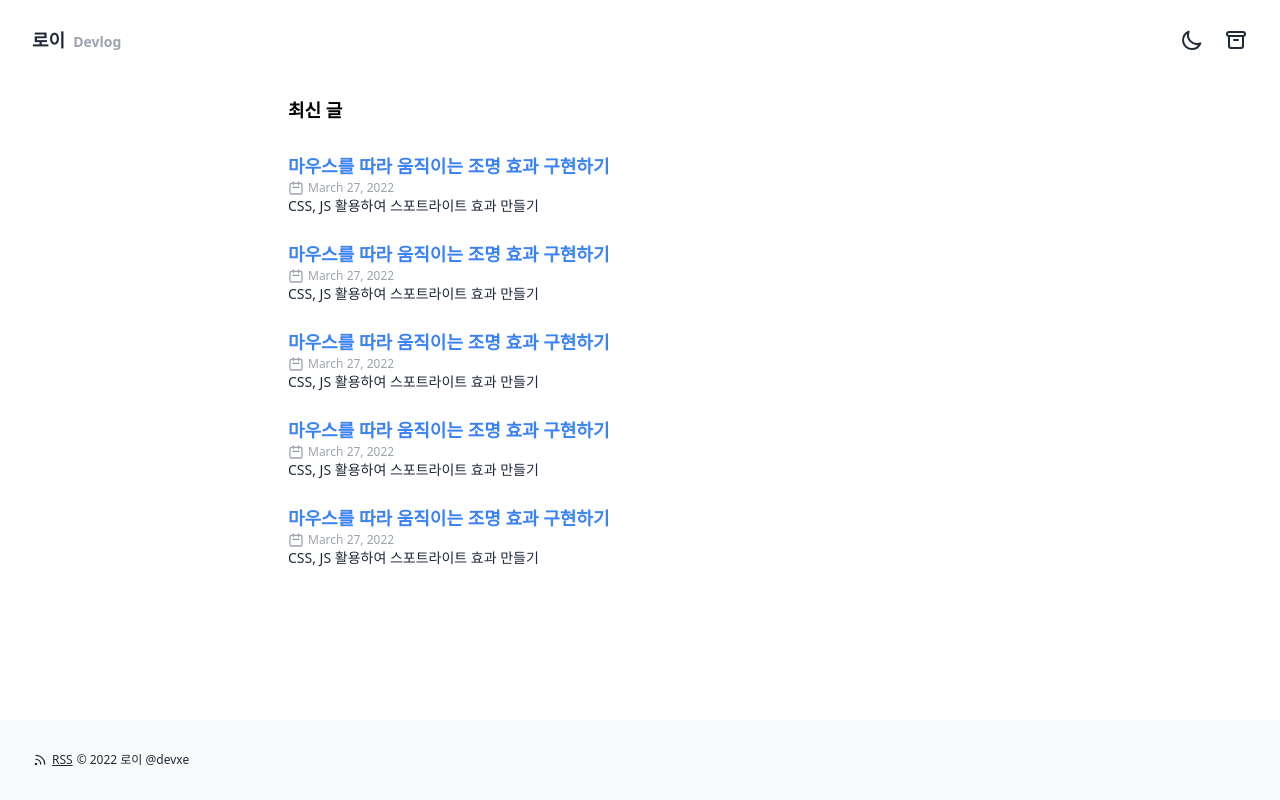
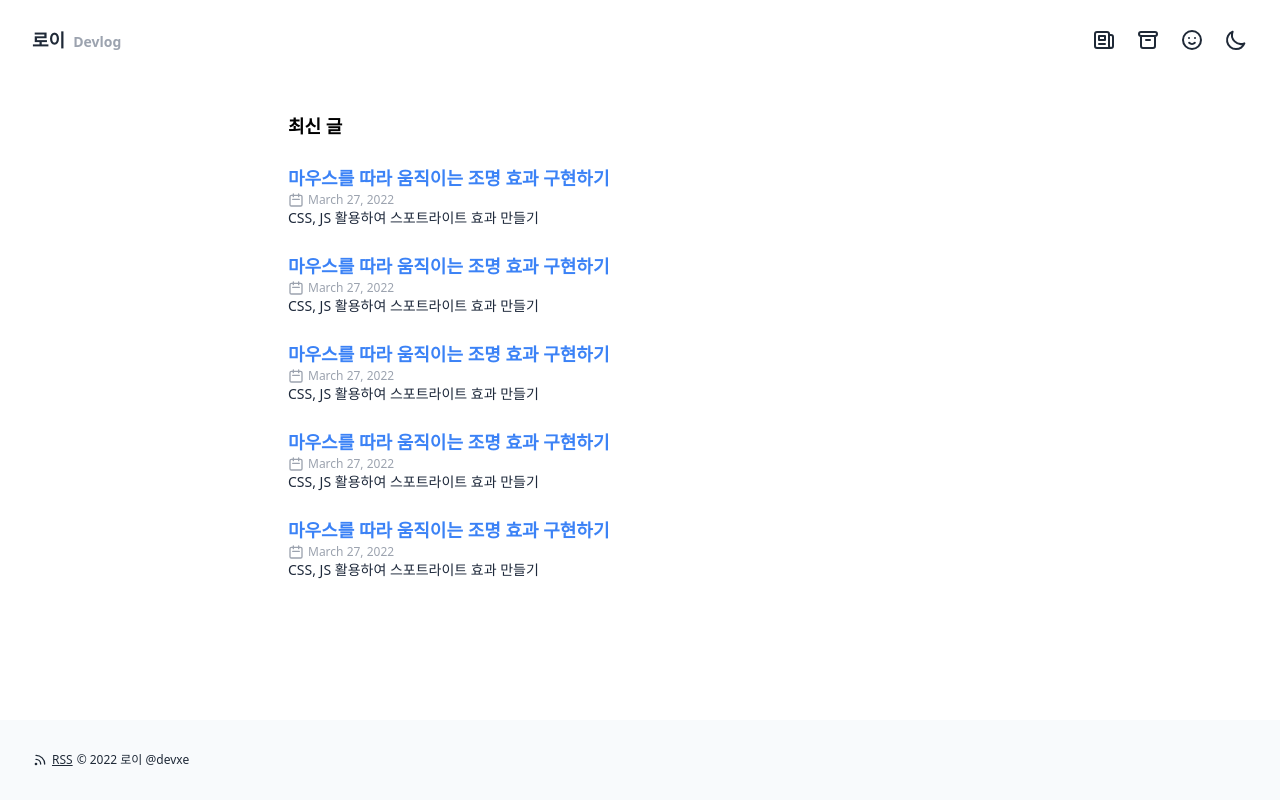
Before and after one commit to devxe/blog-tech, a Next.js app: page / in a window 1280 px wide. Built offline with nearby package versions, Linux system fonts and the light colour scheme.

Commit message:
✏️ Update: Link 설정

```diff
--- a/components/Header.tsx
+++ b/components/Header.tsx
@@ -1,4 +1,5 @@
 import { NextPage } from "next";
+import Link from "next/link";
 import { useDispatch } from "react-redux";
 import { setDarkMode } from "../modules/app";
 
@@ -15,7 +16,55 @@ const Header: NextPage = () => {
           <div>로이</div>
           <div className="text-sm text-gray-400">Devlog</div>
         </div>
-        <div className="flex flex-row space-x-5">
+        <div className="flex flex-row space-x-5 cursor-pointer">
+          <Link href={"/"}>
+            <svg
+              xmlns="http://www.w3.org/2000/svg"
+              className="h-6 w-6"
+              fill="none"
+              viewBox="0 0 24 24"
+              stroke="currentColor"
+              strokeWidth={2}
+            >
+              <path
+                strokeLinecap="round"
+                strokeLinejoin="round"
+                d="M19 20H5a2 2 0 01-2-2V6a2 2 0 012-2h10a2 2 0 012 2v1m2 13a2 2 0 01-2-2V7m2 13a2 2 0 002-2V9a2 2 0 00-2-2h-2m-4-3H9M7 16h6M7 8h6v4H7V8z"
+              />
+            </svg>
+          </Link>
+          <Link href={"/archive"}>
+            <svg
+              xmlns="http://www.w3.org/2000/svg"
+              className="h-6 w-6"
+              fill="none"
+              viewBox="0 0 24 24"
+              stroke="currentColor"
+              strokeWidth={2}
+            >
+              <path
+                strokeLinecap="round"
+                strokeLinejoin="round"
+                d="M5 8h14M5 8a2 2 0 110-4h14a2 2 0 110 4M5 8v10a2 2 0 002 2h10a2 2 0 002-2V8m-9 4h4"
+              />
+            </svg>
+          </Link>
+          <Link href={"/about"}>
+            <svg
+              xmlns="http://www.w3.org/2000/svg"
+              className="h-6 w-6"
+              fill="none"
+              viewBox="0 0 24 24"
+              stroke="currentColor"
+              strokeWidth={2}
+            >
+              <path
+                strokeLinecap="round"
+                strokeLinejoin="round"
+                d="M14.828 14.828a4 4 0 01-5.656 0M9 10h.01M15 10h.01M21 12a9 9 0 11-18 0 9 9 0 0118 0z"
+              />
+            </svg>
+          </Link>
           <button onClick={handleDarkMode}>
             <svg
               xmlns="http://www.w3.org/2000/svg"
@@ -32,22 +81,6 @@ const Header: NextPage = () => {
               />
             </svg>
           </button>
-          <div>
-            <svg
-              xmlns="http://www.w3.org/2000/svg"
-              className="h-6 w-6"
-              fill="none"
-              viewBox="0 0 24 24"
-              stroke="currentColor"
-              strokeWidth={2}
-            >
-              <path
-                strokeLinecap="round"
-                strokeLinejoin="round"
-                d="M5 8h14M5 8a2 2 0 110-4h14a2 2 0 110 4M5 8v10a2 2 0 002 2h10a2 2 0 002-2V8m-9 4h4"
-              />
-            </svg>
-          </div>
         </div>
       </nav>
     </>
--- a/components/Post.tsx
+++ b/components/Post.tsx
@@ -3,7 +3,7 @@ import { NextPage } from "next";
 const Post: NextPage = () => {
   return (
     <>
-      <div className="cursor-pointer text-blue-500 hover:text-blue-400">
+      <div className="cursor-pointer text-blue-500 hover:text-blue-400 active:text-blue-600">
         <span className="text-lg font-semibold">
           마우스를 따라 움직이는 조명 효과 구현하기
         </span>
--- a/pages/_app.tsx
+++ b/pages/_app.tsx
@@ -16,7 +16,7 @@ function MyApp({ Component, pageProps }: AppProps) {
     <Provider store={store}>
       <Container>
         <Header />
-        <div className="w-full max-w-3xl mx-auto">
+        <div className="w-full max-w-3xl mx-auto p-8">
           <Component {...pageProps} />
         </div>
         <Footer />
--- /dev/null
+++ b/pages/about.tsx
@@ -0,0 +1,11 @@
+import { NextPage } from "next";
+
+const About: NextPage = () => {
+  return (
+    <>
+      <span className="text-lg font-semibold">소개</span>
+    </>
+  );
+};
+
+export default About;
--- /dev/null
+++ b/pages/archive.tsx
@@ -0,0 +1,11 @@
+import { NextPage } from "next";
+
+const Archive: NextPage = () => {
+  return (
+    <>
+      <span className="text-lg font-semibold">아카이브</span>
+    </>
+  );
+};
+
+export default Archive;
--- a/pages/index.tsx
+++ b/pages/index.tsx
@@ -4,15 +4,11 @@ import Post from "../components/Post";
 const Home: NextPage = () => {
   return (
     <>
-      <div className="px-8">
-        <div className="py-4 pb-7">
-          <span className="text-lg font-semibold">최신 글</span>
-        </div>
-        <div className="space-y-6">
-          {[...Array(5)].map((_, i) => (
-            <Post key={i} />
-          ))}
-        </div>
+      <span className="text-lg font-semibold">최신 글</span>
+      <div className="pt-6 space-y-6">
+        {[...Array(5)].map((_, i) => (
+          <Post key={i} />
+        ))}
       </div>
     </>
   );
```
